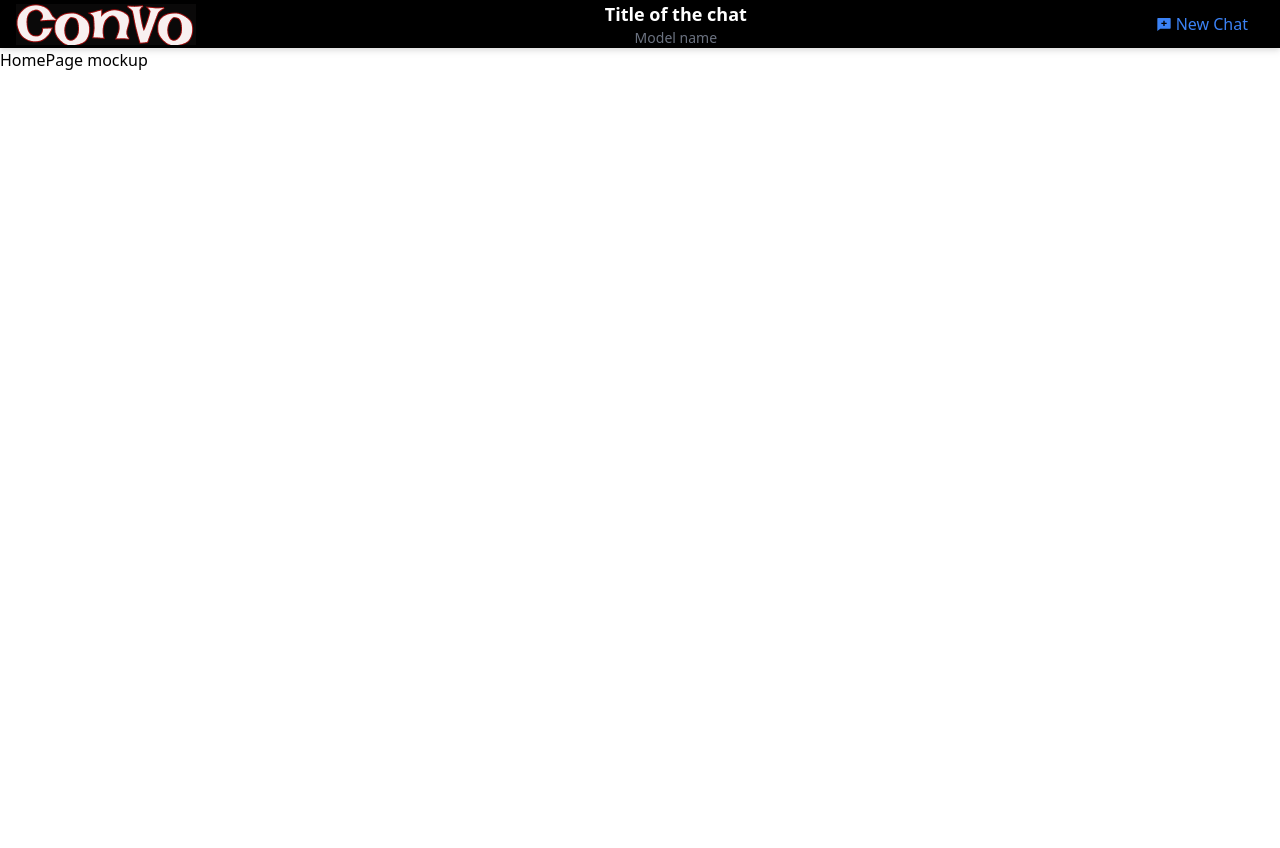
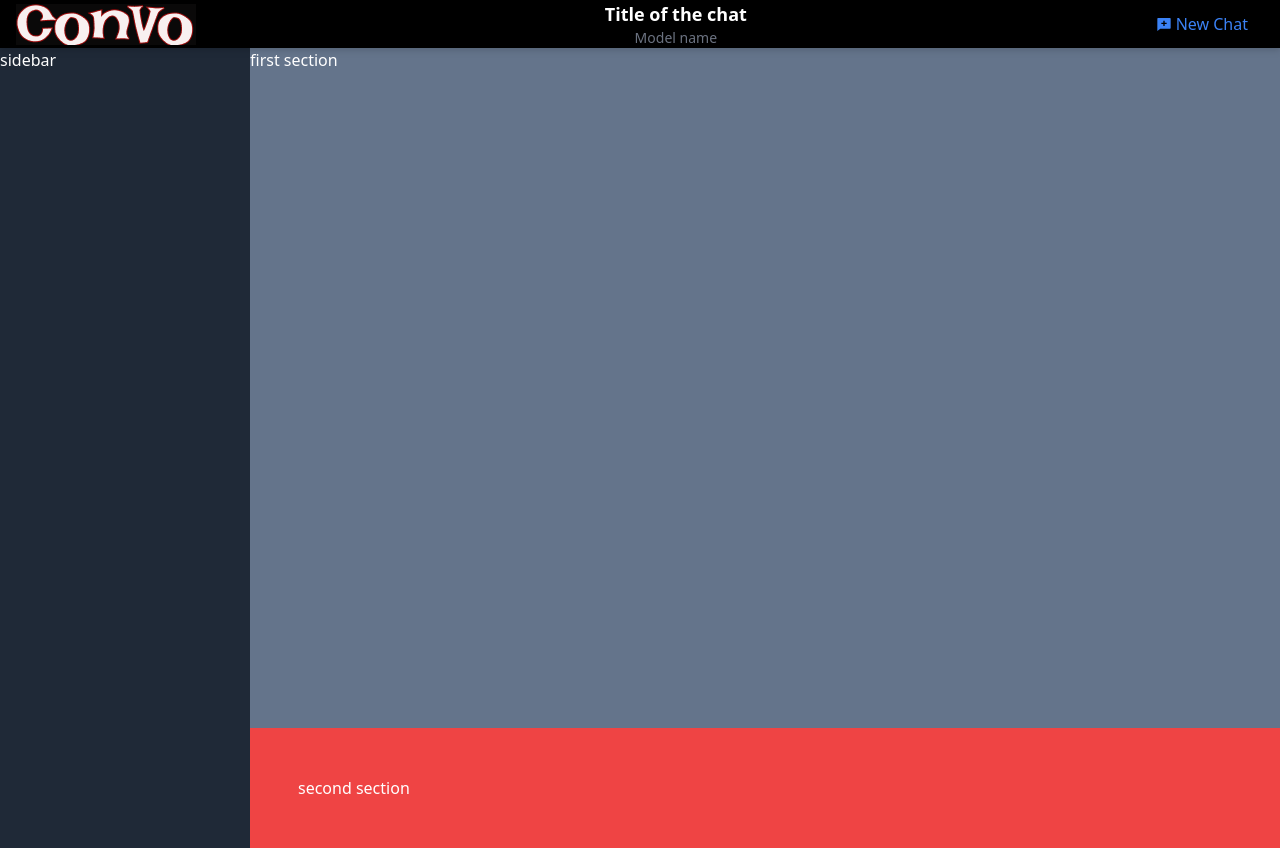
Before and after one commit to gelftheshot/convo, a Next.js app: page / in a window 1280 px wide. Before the commit the page ends 800 px from the top, so only its background shows below. Built offline with nearby package versions, Linux system fonts and the light colour scheme.

Commit message:
coloring the layers

```diff
--- a/app/page.jsx
+++ b/app/page.jsx
@@ -1,7 +1,8 @@
+import HomeComponent from "../components/homeComp";
 
 const HomePage = () => {
   return (
-    <div>HomePage mockup</div>
+    <HomeComponent />
   )
 }
 
--- a/components/chat.jsx
+++ b/components/chat.jsx
@@ -0,0 +1,14 @@
+const Chat = () => {
+  return (
+    <div className=" text-white flex flex-col ">
+        <div className="bg-slate-500 flex-1">
+            first section
+        </div>
+        <footer className="bg-red-500 p-12">
+            second section
+        </footer>
+    </div>
+  )
+}
+
+export default Chat
--- a/components/homeComp.jsx
+++ b/components/homeComp.jsx
@@ -1,7 +1,11 @@
+import Chat from "./chat";
+import Sidebar from "./sidebar";
 
 const HomeComponent = () => {
   return (
-    <div>
+    <div className="grid h-screen grid-cols-[250px_1fr]">
+        <Sidebar />
+        <Chat />
     </div>
   );
 };
--- a/components/sidebar.jsx
+++ b/components/sidebar.jsx
@@ -1,7 +1,9 @@
-const sidebar = () => {
+const Sidebar = () => {
   return (
-    <div>sidebar</div>
+    <div className="bg-gray-800 text-white">
+      sidebar
+    </div>
   )
 }
 
-export default sidebar
+export default Sidebar
```
